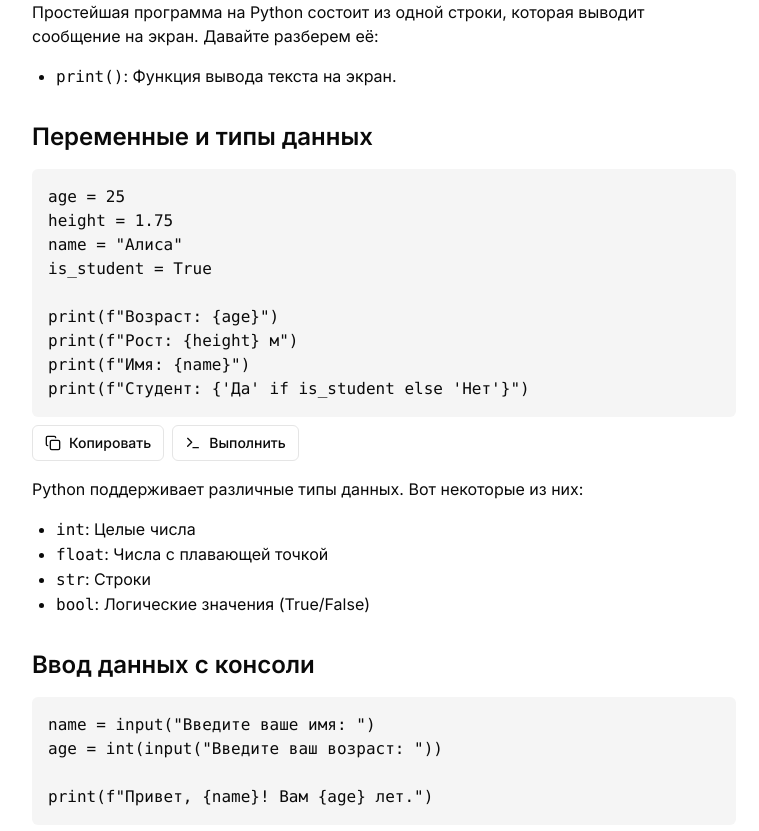
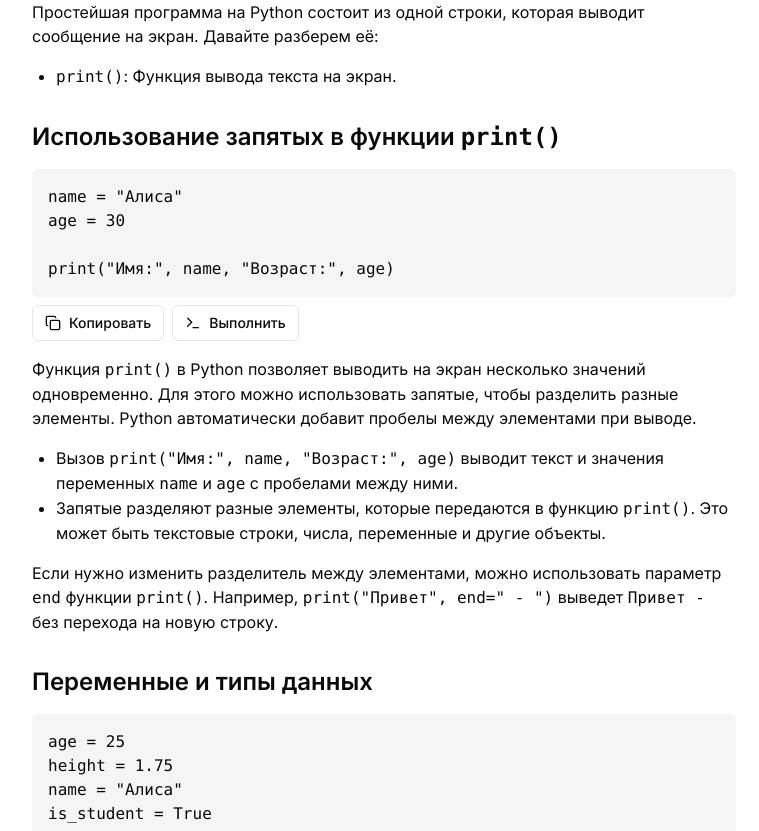
Before and after one commit to manyports/oneported, a Next.js app: page /learn/python in a window 1280 px wide. Shown: the part 460-1291 px from the top of the page, without its empty margins (256-1015 px from the left). Built offline with nearby package versions, Linux system fonts and the light colour scheme.

Commit message:
refactor: Add section for using commas in the print() function in Python tutorial page

```diff
--- a/src/app/learn/python/page.tsx
+++ b/src/app/learn/python/page.tsx
@@ -88,7 +88,42 @@ export default function PythonTutorial() {
           </li>
         </ul>
       </section>
+      <section className="mb-8">
+        <h2 className="text-xl sm:text-2xl font-semibold mb-4">
+          Использование запятых в функции <code>print()</code>
+        </h2>
+        <CodeBlock
+          code={`name = "Алиса"
+age = 30
 
+print("Имя:", name, "Возраст:", age)`}
+          output={`Имя: Алиса Возраст: 30`}
+        />
+        <p className="mb-4">
+          Функция <code>print()</code> в Python позволяет выводить на экран
+          несколько значений одновременно. Для этого можно использовать запятые,
+          чтобы разделить разные элементы. Python автоматически добавит пробелы
+          между элементами при выводе.
+        </p>
+        <ul className="list-disc pl-6 mb-4">
+          <li>
+            Вызов <code>print("Имя:", name, "Возраст:", age)</code> выводит
+            текст и значения переменных <code>name</code> и <code>age</code> с
+            пробелами между ними.
+          </li>
+          <li>
+            Запятые разделяют разные элементы, которые передаются в функцию{" "}
+            <code>print()</code>. Это может быть текстовые строки, числа,
+            переменные и другие объекты.
+          </li>
+        </ul>
+        <p className="mb-4">
+          Если нужно изменить разделитель между элементами, можно использовать
+          параметр <code>end</code> функции <code>print()</code>. Например,{" "}
+          <code>print("Привет", end=" - ")</code> выведет <code>Привет - </code>{" "}
+          без перехода на новую строку.
+        </p>
+      </section>
       <section className="mb-8">
         <h2 className="text-xl sm:text-2xl font-semibold mb-4">
           Переменные и типы данных
```
